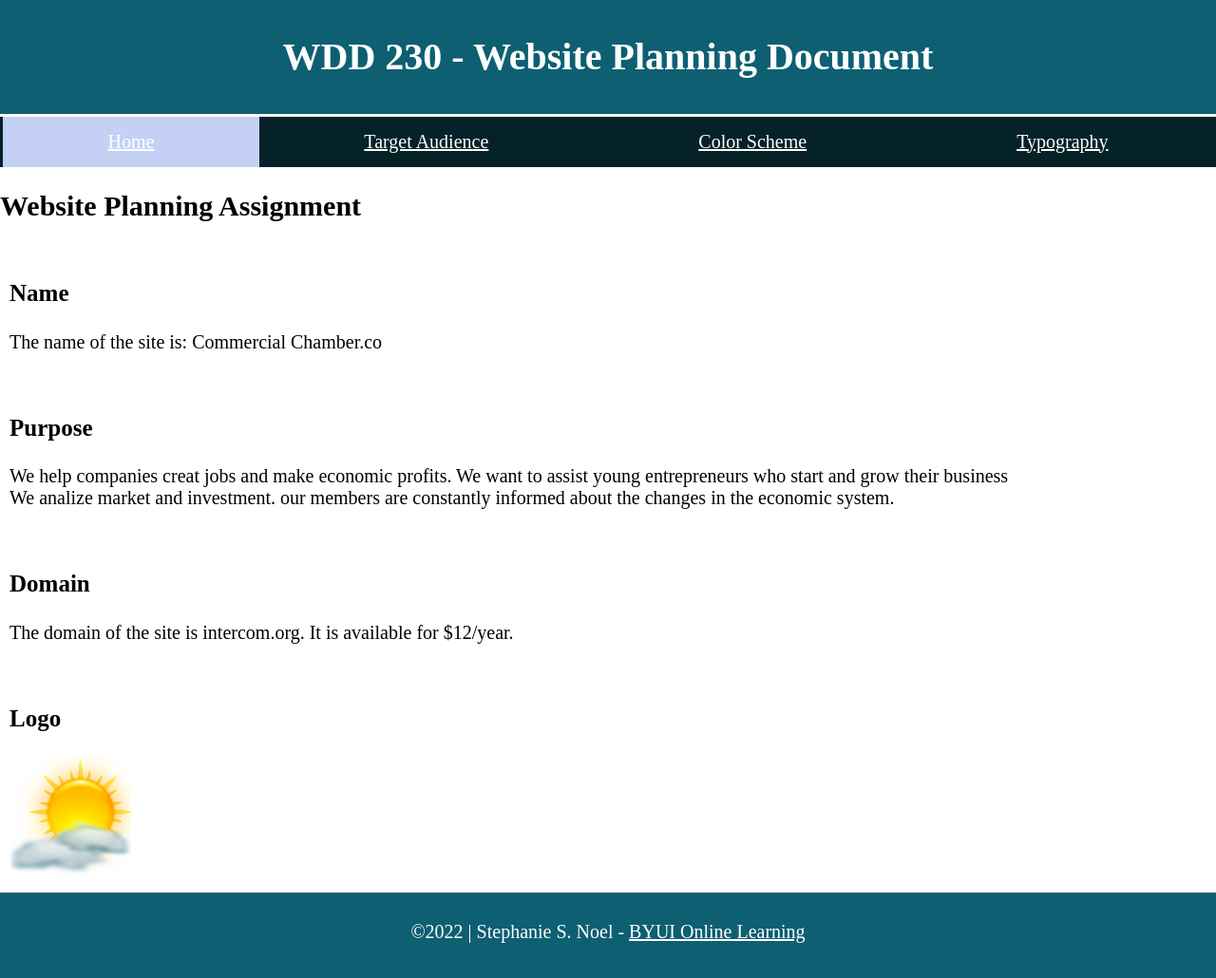
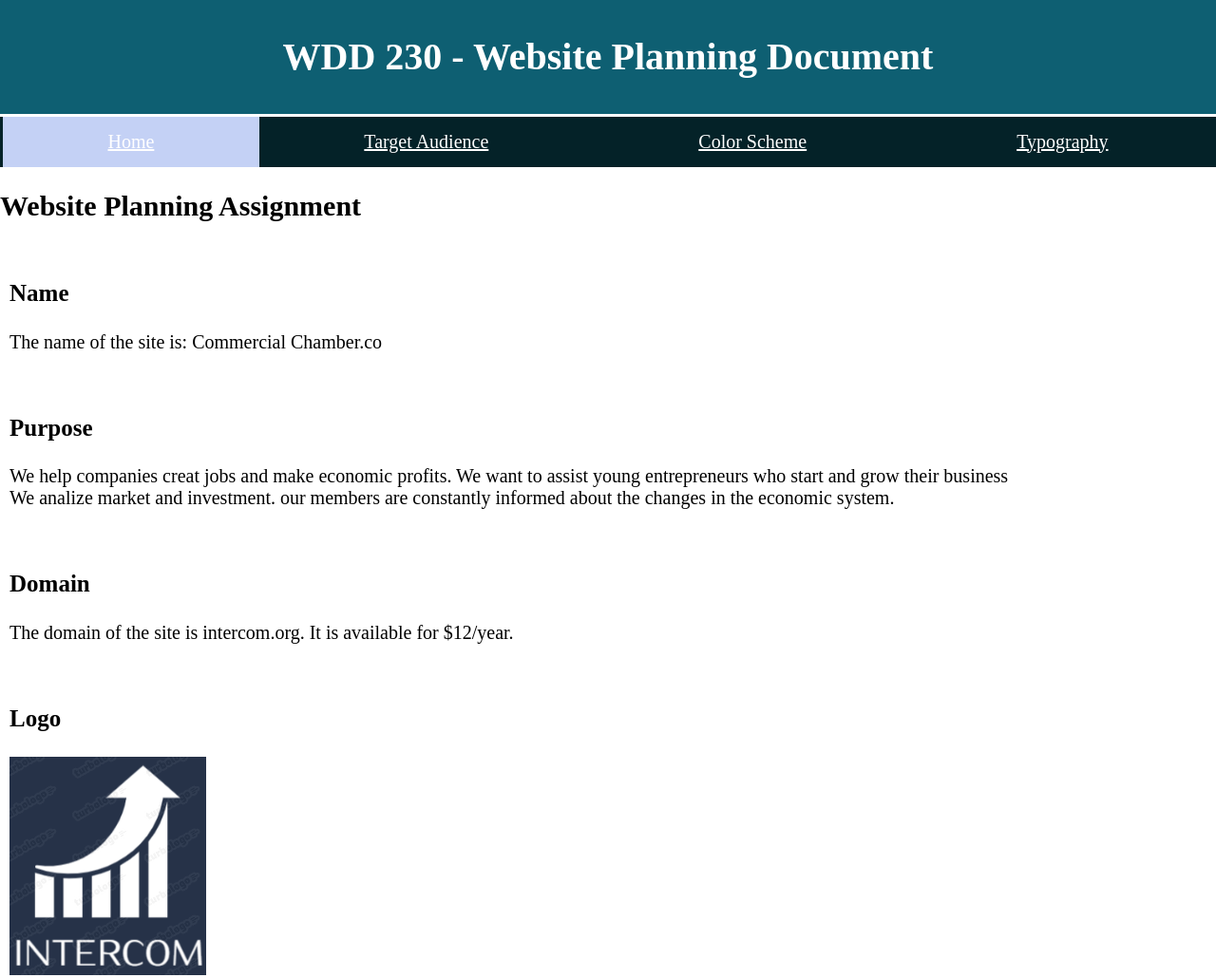
Before and after one commit to stephsasue709/wdd230, a plain HTML site: page lesson3/index.html in a window 1280 px wide. Shown: the top 1030 px of the page at 95% size. Drawn offline with Linux system fonts and the light colour scheme; a script that the page names is missing; files whose address does not match are found by name.

Commit message:
logo fixed

```diff
--- a/lesson3/index.html
+++ b/lesson3/index.html
@@ -47,7 +47,7 @@
 
        <section class="logo">
         <h3> Logo </h3>
-        <img src="C:\Users\Sarah\wdd230\lesson3\images3\kweather.webp" alt="logo_image">
+        <img src="images3/logo.png" alt="logo_image">
        </section>
     </main>
 
```
Also changed, not shown: lesson3/images3/logo.png (added).
